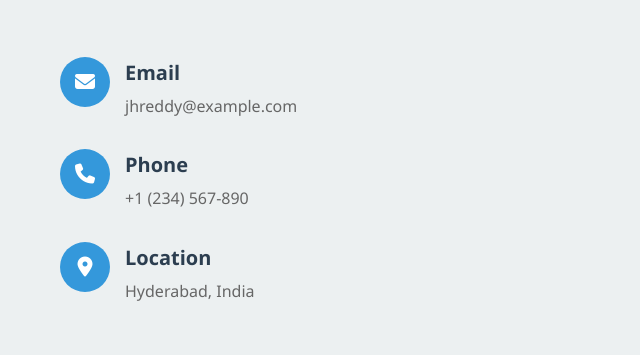
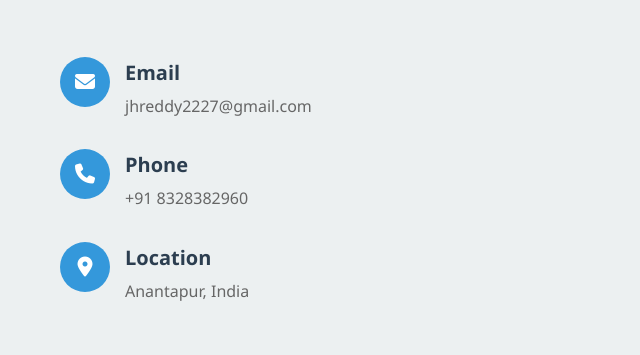
Before and after one commit to JHREDDY108/Portfolio1, a plain HTML site: page index.html in a window 1280 px wide. Shown: the part 3164-3519 px from the top of the page, 0-640 px from the left. Drawn offline with Linux system fonts and the light colour scheme.

Commit message:
changeport

```diff
--- a/index.html
+++ b/index.html
@@ -254,7 +254,7 @@
                         </div>
                         <div class="contact-details">
                             <h3>Email</h3>
-                            <a href="mailto:jhreddy@example.com">jhreddy@example.com</a>
+                            <a href="mailto:jhreddy@example.com">jhreddy2227@gmail.com</a>
                         </div>
                     </div>
                     <div class="contact-item">
@@ -263,7 +263,7 @@
                         </div>
                         <div class="contact-details">
                             <h3>Phone</h3>
-                            <a href="tel:+1234567890">+1 (234) 567-890</a>
+                            <a href="tel:+1234567890">+91 8328382960</a>
                         </div>
                     </div>
                     <div class="contact-item">
@@ -272,7 +272,7 @@
                         </div>
                         <div class="contact-details">
                             <h3>Location</h3>
-                            <p>Hyderabad, India</p>
+                            <p>Anantapur, India</p>
                         </div>
                     </div>
                 </div>
```
